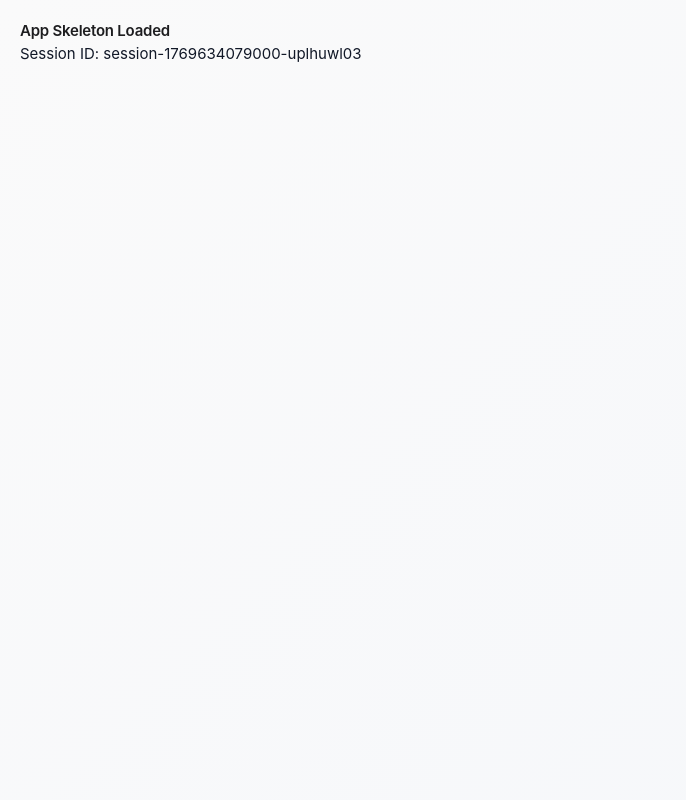
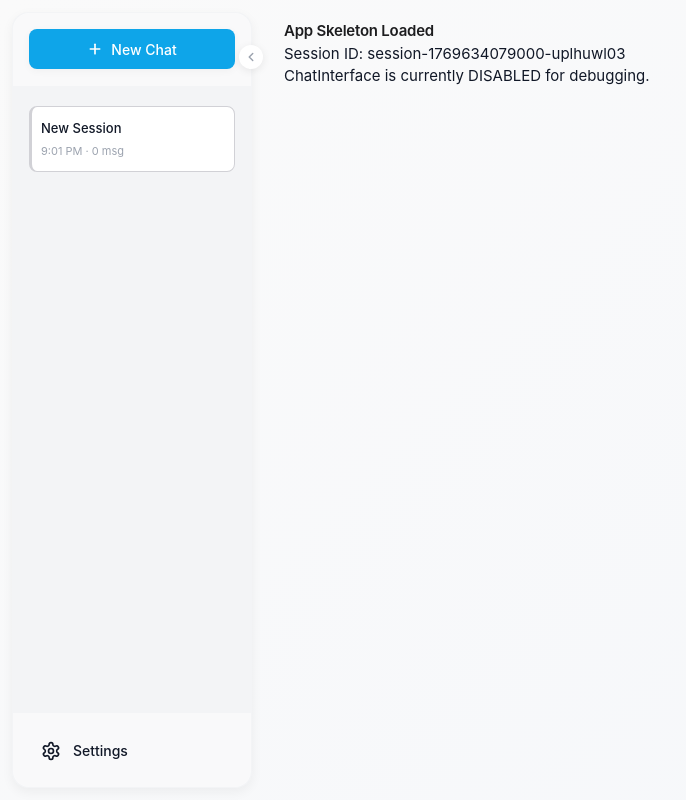
Before and after one commit to Aphrodine-wq/GRUMPCO, a Svelte app in the folder frontend/: page / in a window 1280 px wide. Shown: the whole page, without its empty margins (0-686 px from the left). Built offline with nearby package versions, Linux system fonts and the light colour scheme; no server answers.

Commit message:
Debug: enable Sidebar and Modals, keep ChatInterface disabled

```diff
--- a/frontend/src/App.svelte
+++ b/frontend/src/App.svelte
@@ -1,10 +1,10 @@
 <script lang="ts">
   import { onMount } from 'svelte';
   // import ChatInterface from './components/ChatInterface.svelte';
-  // import SessionsSidebar from './components/SessionsSidebar.svelte';
-  // import Toast from './components/Toast.svelte';
-  // import QuestionModal from './components/QuestionModal.svelte';
-  // import PricingModal from './components/PricingModal.svelte';
+  import SessionsSidebar from './components/SessionsSidebar.svelte';
+  import Toast from './components/Toast.svelte';
+  import QuestionModal from './components/QuestionModal.svelte';
+  import PricingModal from './components/PricingModal.svelte';
   import { sessionsStore, currentSession } from './stores/sessionsStore';
   import { settingsStore } from './stores/settingsStore';
   import type { Message } from './types';
@@ -54,12 +54,29 @@
 </script>
 
 <div class="app">
+  <SessionsSidebar />
+
   <div class="main-content">
     <div style="padding: 20px;">
       <h1>App Skeleton Loaded</h1>
       <p>Session ID: {$currentSession?.id ?? 'None'}</p>
+      <p>ChatInterface is currently DISABLED for debugging.</p>
     </div>
+    <!--
+    {#key $currentSession?.id ?? 'none'}
+      <ChatInterface
+        initialMessages={getInitialMessages()}
+        on:messages-updated={(e: CustomEvent) => handleMessagesUpdate(e.detail)}
+      />
+    {/key}
+    -->
   </div>
+
+  <Toast />
+  <QuestionModal />
+  {#if showPricing}
+    <PricingModal onClose={() => (showPricing = false)} />
+  {/if}
 </div>
 
 <style>
```
